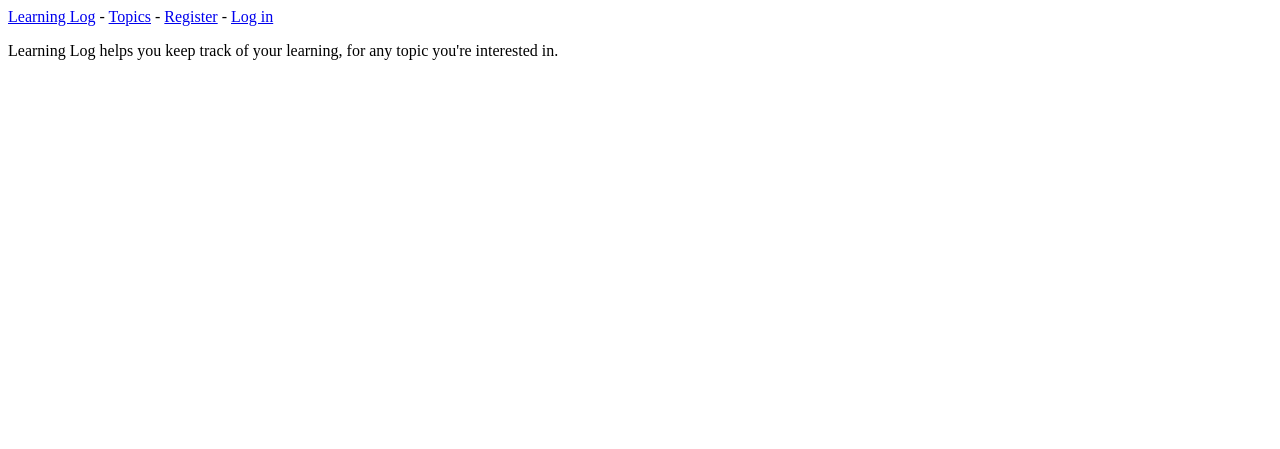
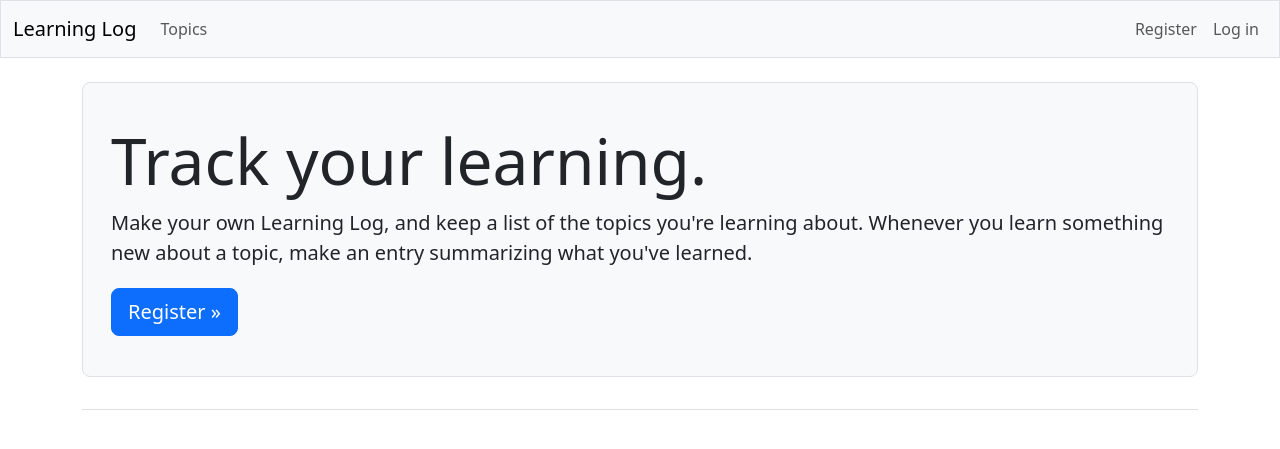
Before and after one commit to gideonadeti/learning-log, a Django app: page / in a window 1280 px wide. Shown: the top 449 px of the page. Run offline with Django 5.2, Linux system fonts and the light colour scheme; parts of the project's set-up code (start-up, migrations or seed data) failed here and were passed over; some libraries are stand-ins or nearby versions.

Commit message:
feat: enhance templates with Bootstrap 5 integration
- Update login, register, edit_entry, new_entry, new_topic, and topic templates to utilize Bootstrap 5 for improved styling and layout.
- Add page headers to enhance user experience and clarity across various pages.
- Refactor form rendering to use Bootstrap components for consistency in UI design.

```diff
--- a/learning_logs/templates/learning_logs/base.html
+++ b/learning_logs/templates/learning_logs/base.html
@@ -1,19 +1,81 @@
-<!-- prettier-ignore -->
+<!DOCTYPE html>
+<html lang="en">
+  <head>
+    <meta charset="utf-8" />
+    <meta name="viewport" content="width=device-width, initial-scale=1" />
+    <title>Learning Log</title>
 
-<p>
-  <a href="{% url 'learning_logs:index' %}">Learning Log</a> -
-  <a href="{% url 'learning_logs:topics' %}">Topics</a> -
+    {% load django_bootstrap5 %} {% bootstrap_css %} {% bootstrap_javascript %}
+  </head>
+  <body>
+    <nav class="navbar navbar-expand-md navbar-light bg-light mb-4 border">
+      <div class="container-fluid">
+        <a class="navbar-brand" href="{% url 'learning_logs:index' %}">
+          Learning Log</a
+        >
+
+        <button
+          class="navbar-toggler"
+          type="button"
+          data-bs-toggle="collapse"
+          data-bs-target="#navbarCollapse"
+          aria-controls="navbarCollapse"
+          aria-expanded="false"
+          aria-label="Toggle navigation"
+        >
+          <span class="navbar-toggler-icon"></span>
+        </button>
+
+        <div class="collapse navbar-collapse" id="navbarCollapse">
+          <ul class="navbar-nav me-auto mb-2 mb-md-0">
+            <li class="nav-item">
+              <a class="nav-link" href="{% url 'learning_logs:topics' %}">
+                Topics</a
+              >
+            </li>
+          </ul>
+          <!-- End of links on left side of navbar -->
+
+          <!-- Account-related links -->
+          <ul class="navbar-nav ms-auto mb-2 mb-md-0">
             {% if user.is_authenticated %}
-    Hello, {{ user.username }}.
+            <li class="nav-item">
+              <span class="navbar-text me-2">Hello, {{ user.username }}. </span>
+            </li>
             {% else %}
-    <a href="{% url 'accounts:register' %}">Register</a> -
-    <a href="{% url 'accounts:login' %}">Log in</a>
+            <li class="nav-item">
+              <a class="nav-link" href="{% url 'accounts:register' %}">
+                Register</a
+              >
+            </li>
+            <li class="nav-item">
+              <a class="nav-link" href="{% url 'accounts:login' %}"> Log in</a>
+            </li>
             {% endif %}
-</p>
-{% block content %}{% endblock content %} {% if user.is_authenticated %}
-<hr />
+          </ul>
+          <!-- End of account-related links -->
+
+          {% if user.is_authenticated %}
           <form action="{% url 'accounts:logout' %}" method="post">
             {% csrf_token %}
-  <button name="submit">Log out</button>
+            <button name="submit" class="btn btn-outline-secondary btn-sm">
+              Log out
+            </button>
           </form>
           {% endif %}
+        </div>
+        <!-- Closes collapsible parts of navbar -->
+      </div>
+      <!-- Closes navbar's container -->
+    </nav>
+    <!-- End of navbar -->
+
+    <main class="container">
+      <div class="pb-2 mb-2 border-bottom">
+        {% block page_header %}{% endblock page_header %}
+      </div>
+
+      <div>{% block content %}{% endblock content %}</div>
+    </main>
+  </body>
+</html>
--- a/learning_logs/templates/learning_logs/index.html
+++ b/learning_logs/templates/learning_logs/index.html
@@ -1,6 +1,17 @@
-{% extends 'learning_logs/base.html' %} {% block content %}
-<p>
-  Learning Log helps you keep track of your learning, for any topic you're
-  interested in.
-</p>
-{% endblock content %}
+{% extends 'learning_logs/base.html' %} {% block page_header %}
+<div class="p-3 mb-4 bg-light border rounded-3">
+  <div class="container-fluid py-4">
+    <h1 class="display-3">Track your learning.</h1>
+
+    <p class="lead">
+      Make your own Learning Log, and keep a list of the topics you're learning
+      about. Whenever you learn something new about a topic, make an entry
+      summarizing what you've learned.
+    </p>
+
+    <a class="btn btn-primary btn-lg mt-1" href="{% url 'accounts:register' %}"
+      >Register &raquo;</a
+    >
+  </div>
+</div>
+{% endblock page_header %}
```
Also changed, not shown: accounts/templates/registration/login.html (+7 -5 lines), accounts/templates/registration/register.html (+7 -3 lines), learning_logs/templates/learning_logs/edit_entry.html (+7 -4 lines), learning_logs/templates/learning_logs/new_entry.html (+7 -4 lines), learning_logs/templates/learning_logs/new_topic.html (+7 -4 lines), learning_logs/templates/learning_logs/topic.html (+21 -17 lines), learning_logs/templates/learning_logs/topics.html (+9 -5 lines). Lines whose indentation alone changed are shown as unchanged.
